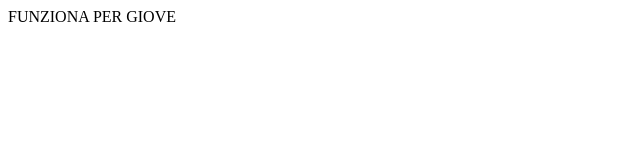
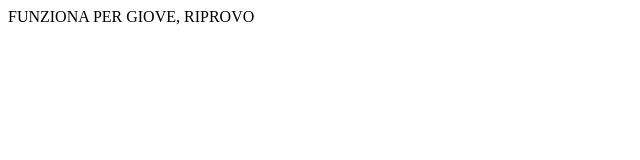
Before and after one commit to antoniom28/htmlcss-hello, a plain HTML site: page index.html in a window 1280 px wide. Shown: the whole page, without its empty margins (0-640 px from the left). Drawn offline with Linux system fonts and the light colour scheme.

Commit message:
INDEX RICREATA

```diff
--- a/index.html
+++ b/index.html
@@ -7,6 +7,6 @@
     <title>Document</title>
 </head>
 <body>
-    FUNZIONA PER GIOVE
+    FUNZIONA PER GIOVE, RIPROVO
 </body>
 </html>
```
